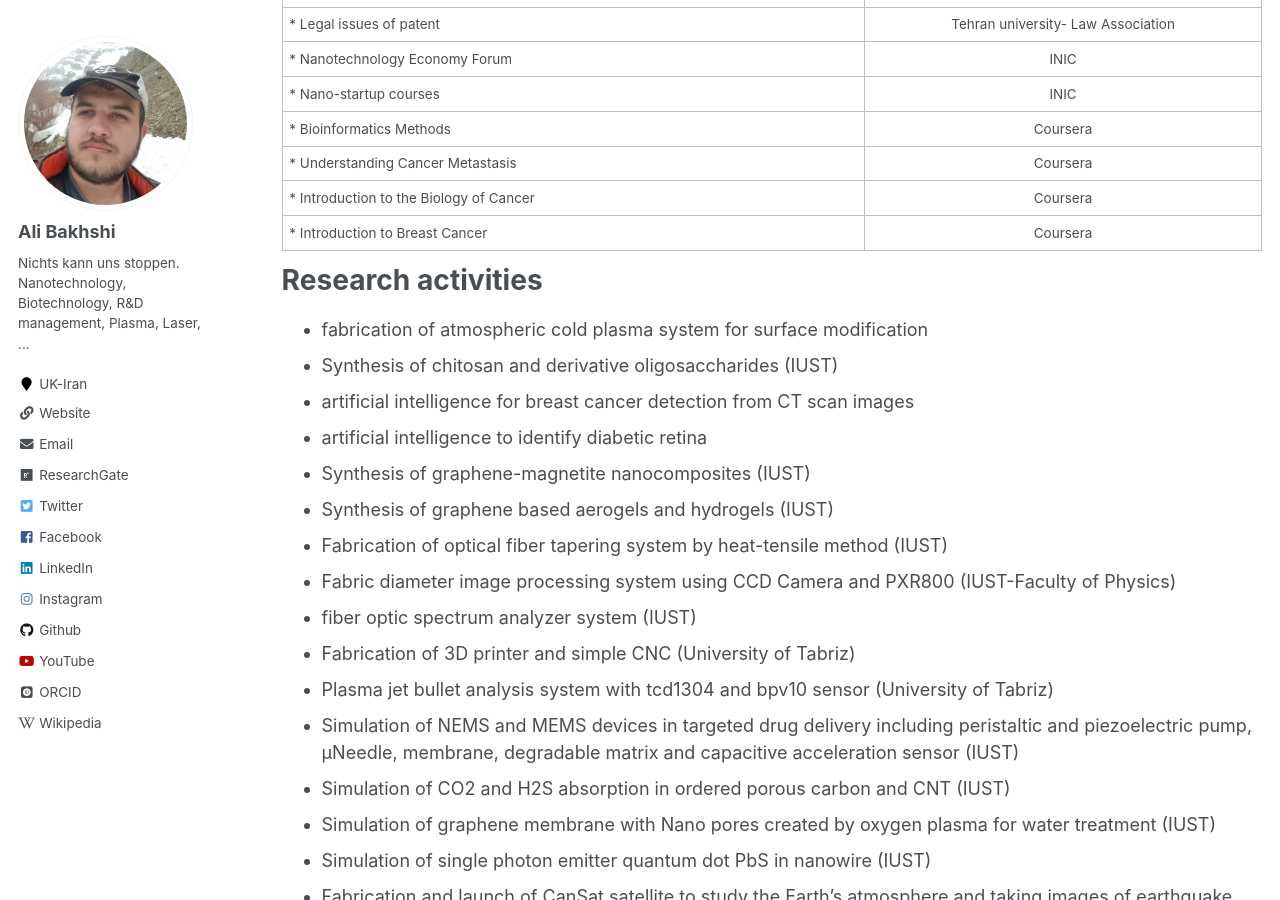
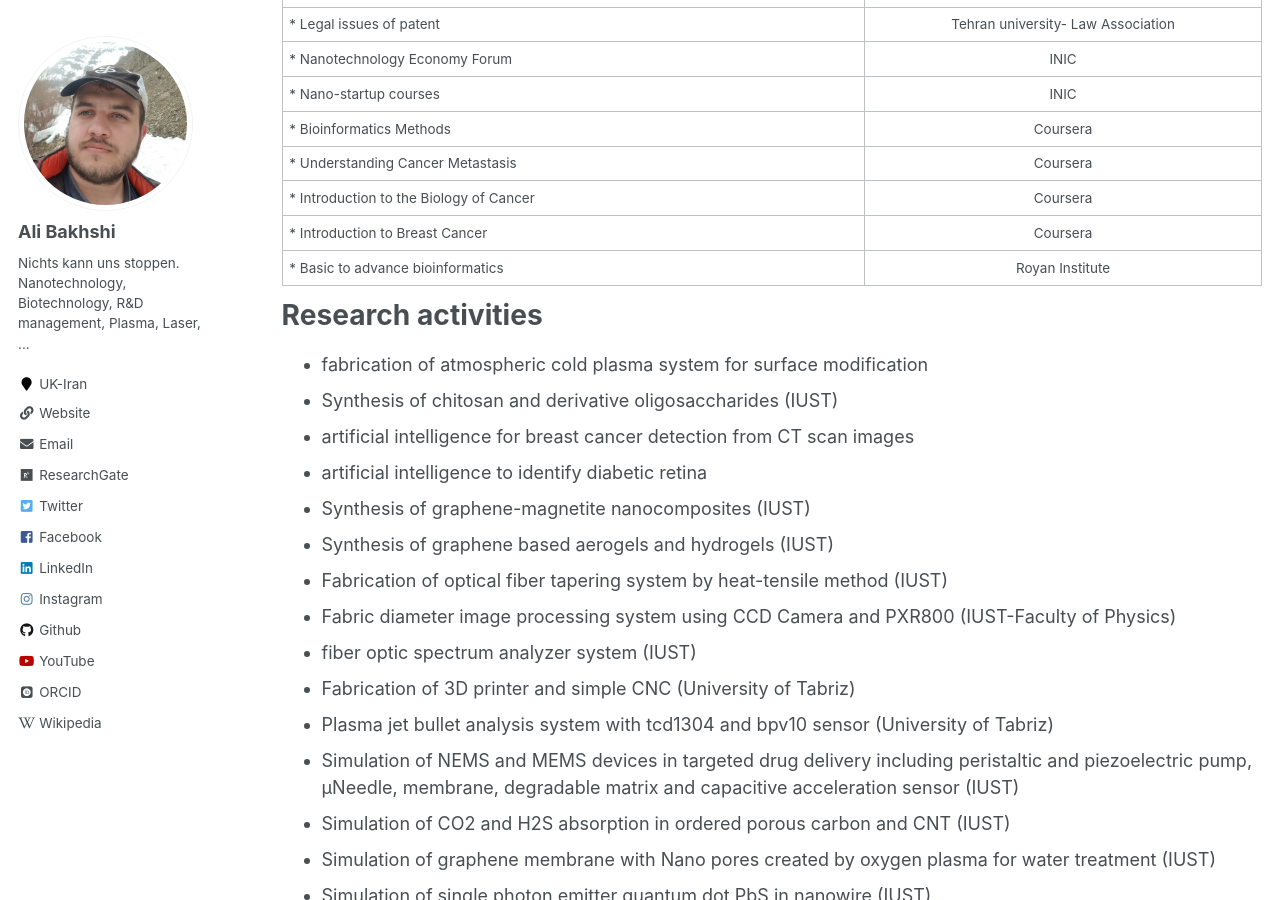
Before and after one commit to bakhshiali/bakhshiali.github.io, a Jekyll site: the page built from _pages/cv.md, in a window 1280 px wide and 900 px high, scrolled down 4523 px. Built offline with Jekyll 4.4.1, drawn with Linux system fonts in a browser that asks for light colours; some web fonts are replaced.

Commit message:
Update cv.md

```diff
--- a/_pages/cv.md
+++ b/_pages/cv.md
@@ -172,6 +172,7 @@ Certificates
 |* Understanding Cancer Metastasis |Coursera|
 |* Introduction to the Biology of Cancer |Coursera|
 |* Introduction to Breast Cancer |Coursera|
+|* Basic to advance bioinformatics |Royan Institute|
 
 Research activities
 ======
```
